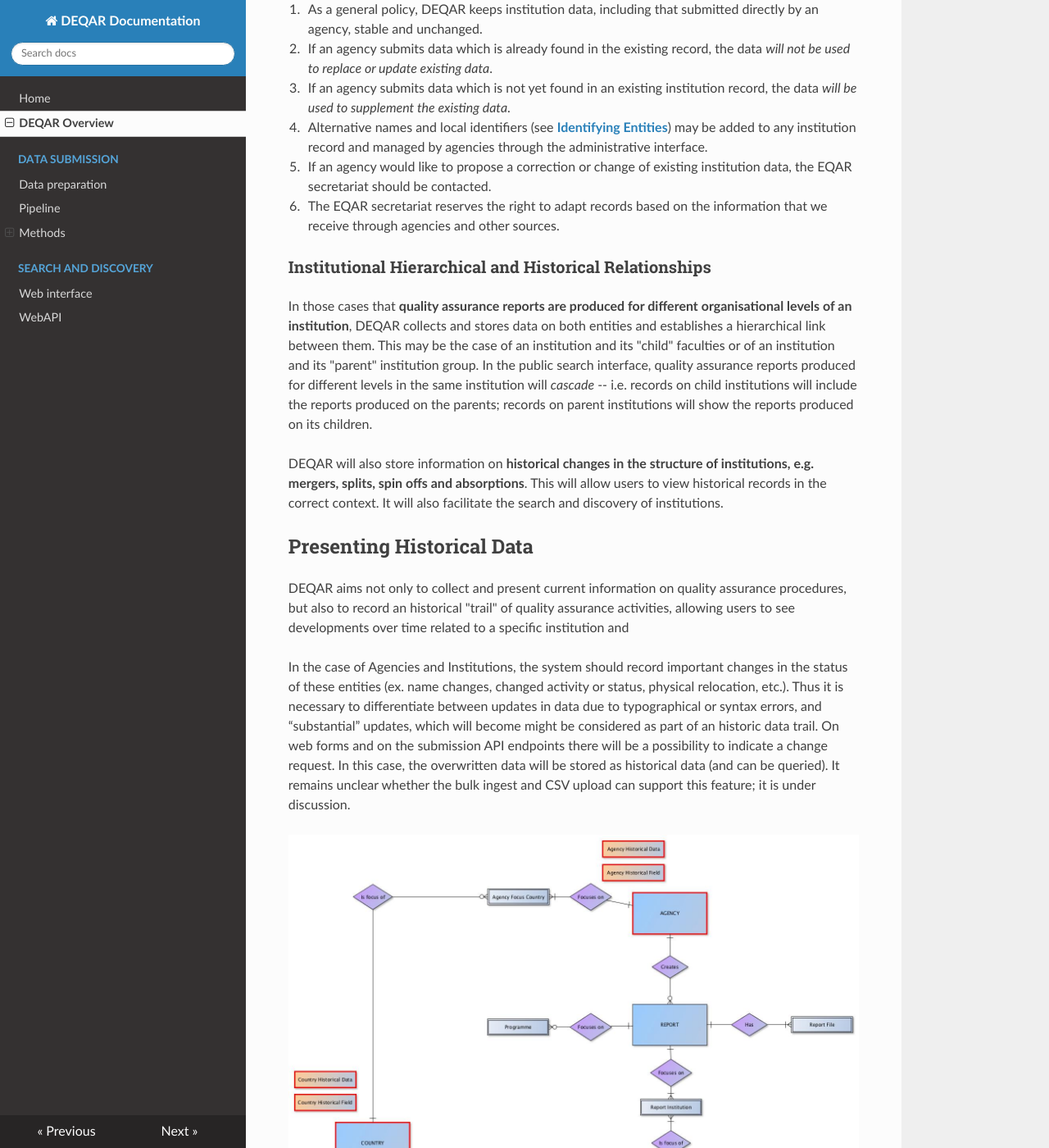
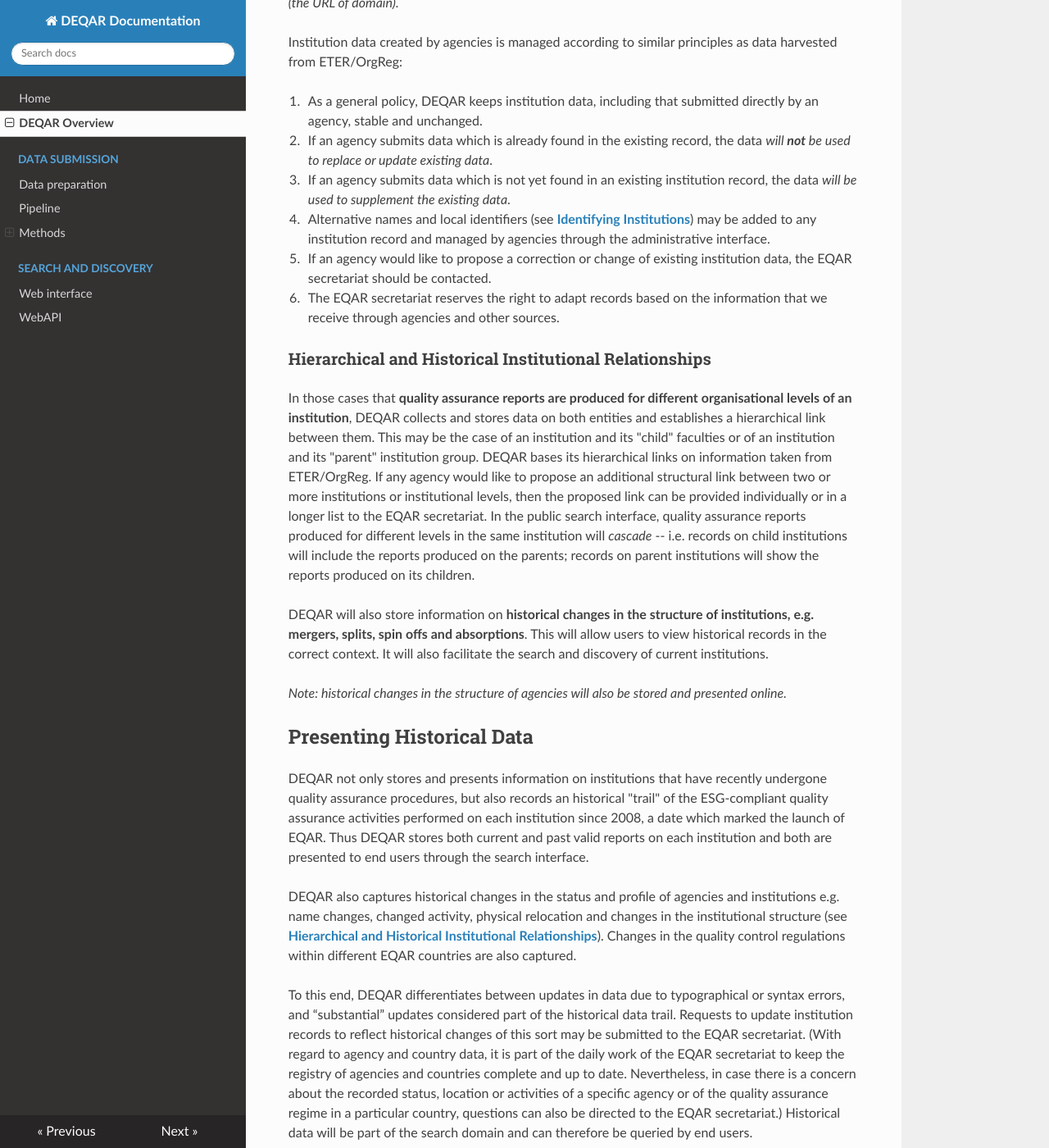
Before and after one commit to EQAR/deqar-docs, an MkDocs documentation site: the page built from docs/DEQAR_overview.md, in a window 1280 px wide and 1400 px high, scrolled down 7151 px. Shown: the whole window at 82% size. Built offline with MkDocs 1.6.1, drawn with Linux system fonts in a browser that asks for light colours; nearby versions of some CDN libraries; old or Windows-style settings are respelled for this version of MkDocs; some of the changed text lies outside the part shown.

Commit message:
Add files via upload

```diff
--- a/docs/DEQAR_overview.md
+++ b/docs/DEQAR_overview.md
@@ -11,7 +11,6 @@
 ![DEQAR High Level Data Model with Countries](img/DEQARPhysicalERDiagram_Design31_20-01-18_countryplain.jpg)
 
 Further information on the type of information to be collected and stored in DEQAR can be found in the [Operational Model](https://eqar.eu/fileadmin/eqar_internal/MD/MD6/Database_of_External_QA_Results_Report_Model_v3.pdf), section 5.3, page 36.
-
 
 Functional Overview
 -------------------
@@ -47,38 +46,43 @@
 | Programme   | local programme identifier | DEQAR Programme ID         |
 | Reports     | local report identifier    | DEQAR Report ID            |
 
-### Identifying Entities
-
 As a rule, entities already in the system should be identified to facilitate linking up. In other words:
 
 1. The **agency responsible** for the report *must be identified with any submission*.
 2. An identifier should also be provided for each **institution** *in the case that a record for the institution already exists in DEQAR.* If the institution record does not exist, data must be provided instead.
-3. In the case of **programmes** and **reports**, agencies are encouraged to provide local identifiers with each new submission of data in order to facilitate subsequent linking:
+3. In the case of **reports** and **programmes**, agencies are encouraged to provide local identifiers with each new submission of data in order to facilitate subsequent linking:
 
+    - For reports, the agency can provide a local identifier with each new report submitted; the local identifier may be provided for later updates using CSV or JSON and may also help each agency to synchronise its local system with DEQAR.
     - For programmes, the first time an agency provides information on a programme to DEQAR, a local (or national) identifier can be submitted along with data on the programme; the identifier can later be used by the agency for any report on the same programme.
-    - For reports, the agency can provide a local identifier with each new report submitted; the local identifier may be provided for later updates using CSV or JSON and may also help each agency to synchronise its local system with DEQAR.
 
-In more detail, the identification of each entity type works as follows:
 
-- **Agency:** Authentication is required before the submission and update of data and files. Thus, the agency responsible for each report can be identified automatically by the system. In some cases, an agency may serve as a *proxy agency* for a *creating agency*, submitting and managing data on its behalf (as in the case of umbrella organisations). In this case, the creating agency’s unique acronym or DEQAR agency ID (which can be found in the administrative interface) must be provided as the source of identification. For this reason, identification of the creating agency is required for each object when using CSV and JSON.
+The identification of each entity type is explained in detail below.
 
-- **Institution:** Institutions already described in DEQAR should be identified in report submissions using one of several identifiers. This allows the system to automatically link report data to existing institution records.
+### Agency Identifiers
 
-    - DEQARINST IDs: DEQAR automatically generates a so-called "DEQARINST ID" for each institution record that is created in the system. These can be found through the administrative interface. (They are also be returned to the agency as part of the response object after each successful submission.) Ideally, each registered agency will store the DEQARINST IDs for institutions treated in their reports. These are recommended for use in each submission.
+Authentication is required before the submission and update of data and files. Thus, the agency responsible for each report can be identified automatically by the system. In some cases, an agency may serve as a *proxy agency* for a *creating agency*, submitting and managing data on its behalf (as in the case of umbrella organisations). In this case, the creating agency’s unique acronym or DEQAR agency ID (which can be found in the administrative interface) must be provided as the source of identification. For this reason, identification of the creating agency is required for each object when using CSV and JSON.
 
-    - ETER IDs: DEQAR harvests records from the ETER/OrgReg database once a year. These records are the source many of the institution records in DEQAR. The ETER ID for these institutions can be found through the administrative interface. The ETER IDs may be stored and used by agencies for submission as an alternative to the DEQARINST IDs.
+### Institution Identifiers
 
-    - Local/national identifiers: Agencies may also create and store local or national identifiers for institutions. These can be used for submission as an alternative to the DEQARINST IDs if supplied in advance. Each agency can provide these individually through the administrative interface or these can provided in bulk to the EQAR secretariat.
+Institutions already described in DEQAR should be identified in report submissions using one of several identifiers. This allows the system to automatically link report data to existing institution records.
 
-    - Other identification methods: If an agency cannot locate an existing institution record in DEQAR (and therefore cannot provide either the DEQARINST ID, ETER ID or local identifier), then it will need to provide institution data as the source of an entirely new record.
+- DEQARINST IDs: DEQAR automatically generates a so-called "DEQARINST ID" for each institution record that is created in the system. These can be found through the administrative interface. (They are also be returned to the agency as part of the response object after each successful submission.) Ideally, each registered agency will store the DEQARINST IDs for institutions treated in their reports. These are recommended for use in each submission.
+
+- ETER IDs: DEQAR harvests records from the ETER/OrgReg database once a year. These records are the source many of the institution records in DEQAR. The ETER ID for these institutions can be found through the administrative interface. The ETER IDs may be stored and used by agencies for submission as an alternative to the DEQARINST IDs.
+
+- Local/national identifiers: Agencies may also create and store local or national identifiers for institutions. These can be used for submission as an alternative to the DEQARINST IDs if supplied in advance. Each agency can provide these individually through the administrative interface or these can provided in bulk to the EQAR secretariat.
+
+- Other identification methods: If an agency cannot locate an existing institution record in DEQAR (and therefore cannot provide either the DEQARINST ID, ETER ID or local identifier), then it will need to provide institution data as the source of an entirely new record.
     Before creating a new record, the system checks to confirm that the record does not already exist. It checks the website URL provided as well as the official and English names against all institution records in the system.  If these do not produce a match, then a new record is created. For this reason, it is recommended that all agencies provide the root domain name (in its shortest form) of the institution website.
 
-    *Note: agencies should provide a single identifier; if more than one is provided, the DEQARINST ID will be used to establish the linkage.*
+*Note: agencies should provide a single identifier; if more than one is provided, the DEQARINST ID will be used to establish the linkage.*
 
-- **Programme:** DEQAR will not synchronise data on programmes; however if a local or national identifier is provided at the time of submission, this will be stored in the system. The agency can use the programme identifier if it would like to simply re-use the existing programme data for subsequent reports.
+### Report and Programme Identifiers
 
-- **Report:** We strongly recommend that agencies provide a local identifier with each report submitted. This will allow for subsequent updates to the record and will ease synchronisation with each agency's local system.
-    Report local identifiers will be stored and can serve to identify records for update/resubmission. DEQAR will also automatically generate a DEQAR ID for each newly submitted report; this will be returned to agencies as part of the response object. The DEQAR ID can be used for updates/resubmission as an alternative to local identifiers.
+We strongly recommend that agencies provide a local identifier with each **report** submitted. This will allow for subsequent updates to the record and will ease synchronisation with each agency's local system. Report local identifiers will be stored and can serve to identify records for update/resubmission. DEQAR will also automatically generate a DEQAR ID for each newly submitted report; this will be returned to agencies as part of the response object. The DEQAR ID can be used for updates/resubmission as an alternative to local identifiers.
+
+DEQAR will not synchronise data on **programmes**; however if a local or national identifier is provided at the time of submission, this will be stored in the system. The agency can use the programme identifier if it would like to simply re-use the existing programme data for subsequent reports.
+
 
 ### Other Identifiers
 
@@ -111,7 +115,7 @@
 ETER/OrgReg data is managed according to the following principles:
 
 1. As a general policy, DEQAR keeps ETER data stable and unchanged between harvests.
-2. If an agency submits data which is already found in an ETER record, the data *will not be used to replace or update ETER data*.
+2. If an agency submits data which is already found in an ETER record, the data *will **not** be used to replace or update ETER data*.
 3. If an agency submits data which is not yet found in an ETER record, the data *will be used to supplement the ETER data*.
 4. Alternative names and local identifiers (see [**Identifying Entities**](https://docs.deqar.eu/DEQAR_overview/#identifying-entities)) may be added to ETER records and managed by agencies through the administrative interface.
 5. If an agency would like to propose a correction or change of ETER data, the EQAR secretariat should be contacted.
@@ -136,30 +140,28 @@
 Institution data created by agencies is managed according to similar principles as data harvested from ETER/OrgReg:
 
 1. As a general policy, DEQAR keeps institution data, including that submitted directly by an agency, stable and unchanged.
-2. If an agency submits data which is already found in the existing record, the data *will not be used to replace or update existing data*.
+2. If an agency submits data which is already found in the existing record, the data *will **not** be used to replace or update existing data*.
 3. If an agency submits data which is not yet found in an existing institution record, the data *will be used to supplement the existing data*.
-4. Alternative names and local identifiers (see [**Identifying Entities**](https://docs.deqar.eu/DEQAR_overview/#identifying-entities)) may be added to any institution record and managed by agencies through the administrative interface.
+4. Alternative names and local identifiers (see [**Identifying Institutions**](https://docs.deqar.eu/DEQAR_overview/#identifying-institutions)) may be added to any institution record and managed by agencies through the administrative interface.
 5. If an agency would like to propose a correction or change of existing institution data, the EQAR secretariat should be contacted.
 6. The EQAR secretariat reserves the right to adapt records based on the information that we receive through agencies and other sources.
 
-### Institutional Hierarchical and Historical Relationships
+### Hierarchical and Historical Institutional Relationships
 
-In those cases that **quality assurance reports are produced for different organisational levels of an institution**, DEQAR collects and stores data on both entities and establishes a hierarchical link between them. This may be the case of an institution and its "child" faculties or of an institution and its "parent" institution group. In the public search interface, quality assurance reports produced for different levels in the same institution will *cascade* -- i.e. records on child institutions will include the reports produced on the parents; records on parent institutions will show the reports produced on its children.
+In those cases that **quality assurance reports are produced for different organisational levels of an institution**, DEQAR collects and stores data on both entities and establishes a hierarchical link between them. This may be the case of an institution and its "child" faculties or of an institution and its "parent" institution group. DEQAR bases its hierarchical links on information taken from ETER/OrgReg. If any agency would like to propose an additional structural link between two or more institutions or institutional levels, then the proposed link can be provided individually or in a longer list to the EQAR secretariat. In the public search interface, quality assurance reports produced for different levels in the same institution will *cascade* -- i.e. records on child institutions will include the reports produced on the parents; records on parent institutions will show the reports produced on its children.
 
-DEQAR will also store information on **historical changes in the structure of institutions, e.g. mergers, splits, spin offs and absorptions**. This will allow users to view historical records in the correct context. It will also facilitate the search and discovery of institutions.
+DEQAR will also store information on **historical changes in the structure of institutions, e.g. mergers, splits, spin offs and absorptions**. This will allow users to view historical records in the correct context. It will also facilitate the search and discovery of current institutions.
+
+*Note: historical changes in the structure of agencies will also be stored and presented online.*
 
 
 Presenting Historical Data
 --------------------------
 
-DEQAR aims not only to collect and present current information on quality assurance procedures, but also to record an historical "trail" of quality assurance activities, allowing users to see developments over time related to a specific institution and
+DEQAR not only stores and presents information on institutions that have recently undergone quality assurance procedures, but also records an historical "trail" of the ESG-compliant quality assurance activities performed on each institution since 2008, a date which marked the launch of EQAR. Thus DEQAR stores both current and past valid reports on each institution and both are presented to end users through the search interface.
 
-In the case of Agencies and Institutions, the system should record important changes in the status of these entities (ex. name changes, changed activity or status, physical relocation, etc.). Thus it is necessary to differentiate between updates in data due to typographical or syntax errors, and “substantial” updates, which will become might be
-considered as part of
-an historic data trail. On web forms and on the submission API endpoints there
-will be a possibility to indicate a change request. In this case, the
-overwritten data will be stored as historical data (and can be queried). It
-remains unclear whether the bulk ingest and CSV upload can support this feature;
-it is under discussion.
+DEQAR also captures historical changes in the status and profile of agencies and institutions e.g. name changes, changed activity, physical relocation and changes in the institutional structure (see [**Hierarchical and Historical Institutional Relationships**](https://docs.deqar.eu/DEQAR_overview/#hierarchical-and-historical-institutional-relationships)). Changes in the quality control regulations within different EQAR countries are also captured.
+
+To this end, DEQAR differentiates between updates in data due to typographical or syntax errors, and “substantial” updates considered part of the historical data trail. Requests to update institution records to reflect historical changes of this sort may be submitted to the EQAR secretariat. (With regard to agency and country data, it is part of the daily work of the EQAR secretariat to keep the registry of agencies and countries complete and up to date.  Nevertheless, in case there is a concern about the recorded status, location or activities of a specific agency or of the quality assurance regime in a particular country, questions can also be directed to the EQAR secretariat.) Historical data will be part of the search domain and can therefore be queried by end users.
 
 ![DEQAR High Level Data Model with historical records](img/DEQARPhysicalERDiagram_Design31_20-01-18_historical.jpg)
```
